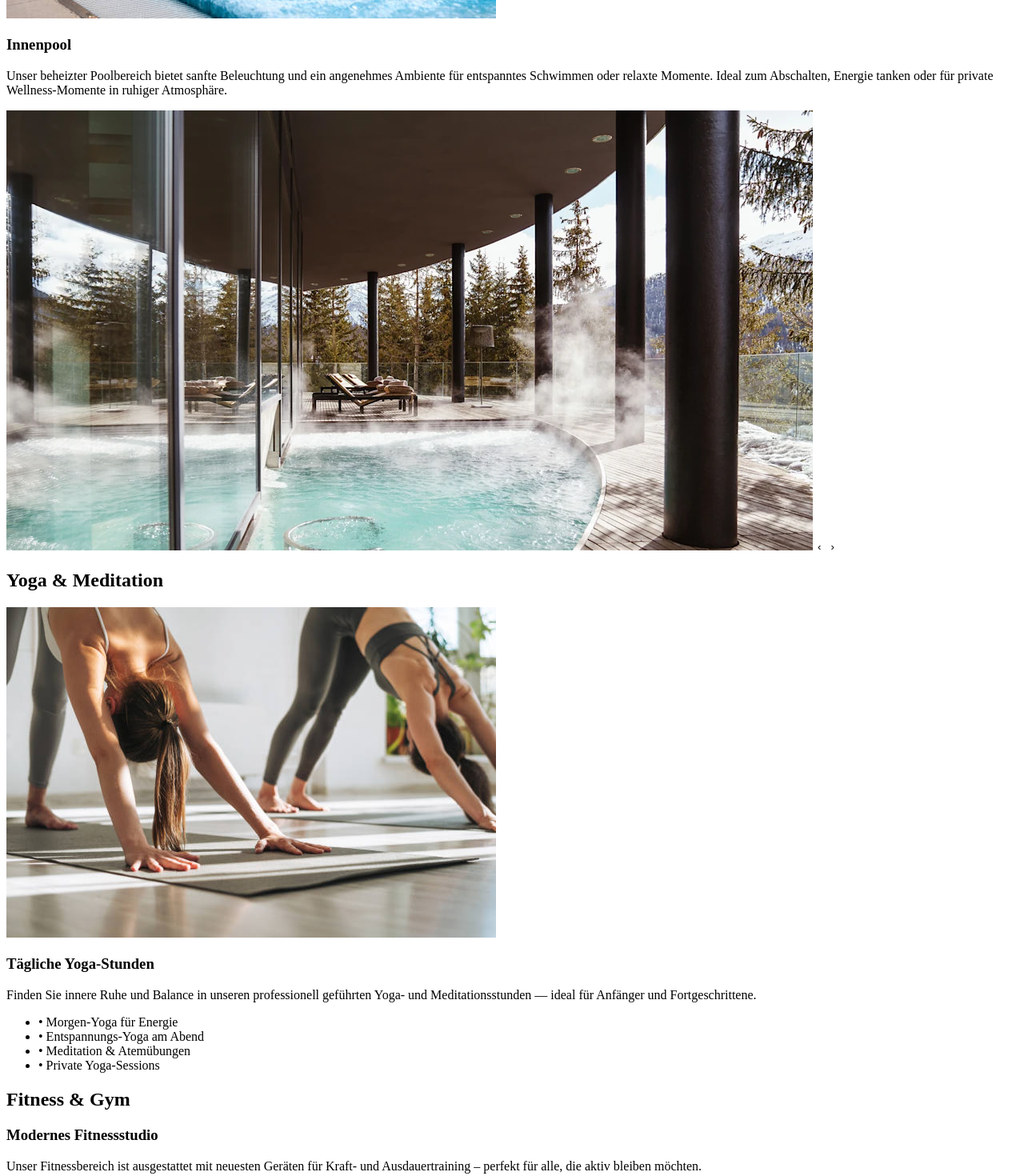
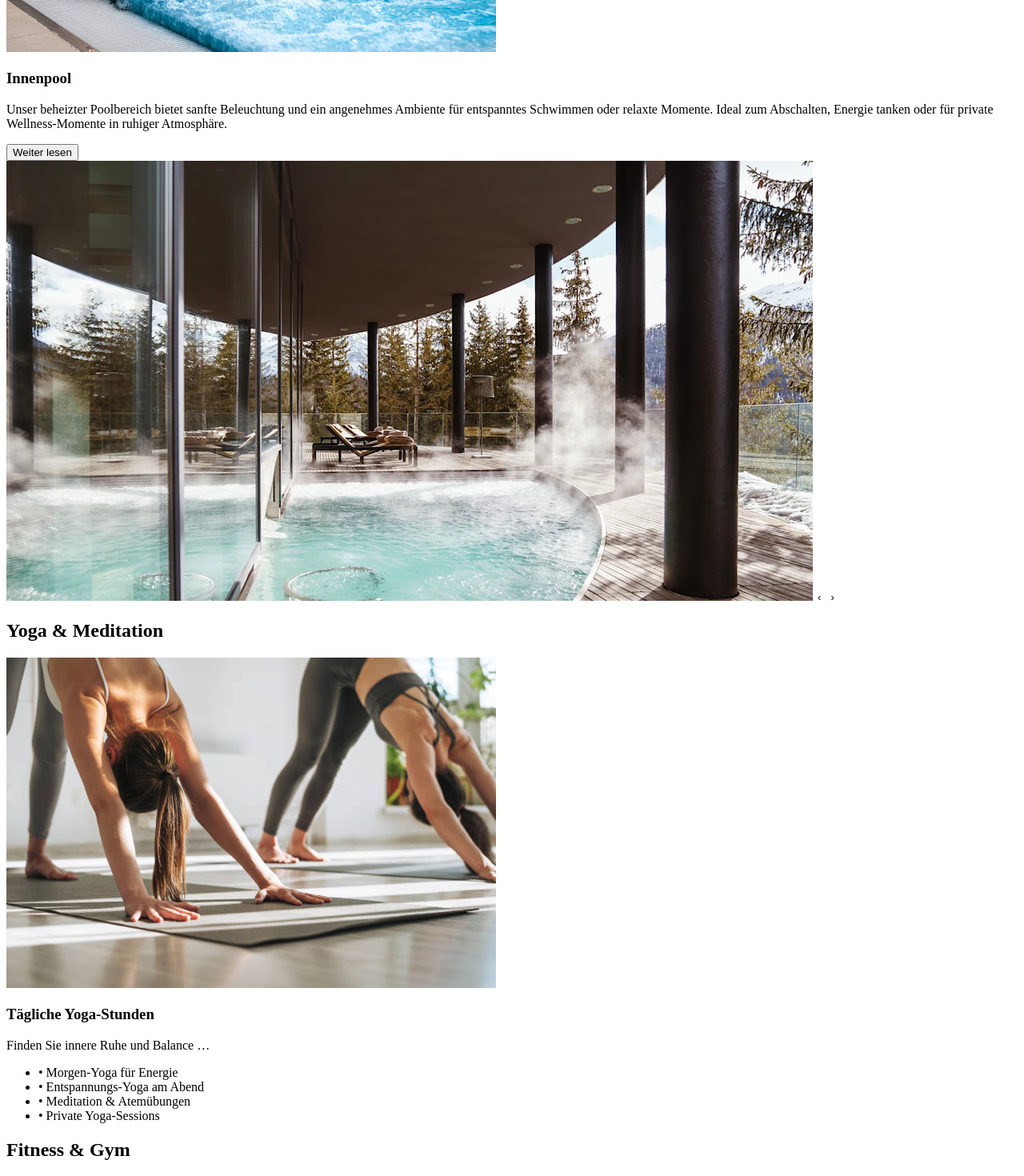
Before and after one commit to MOA-PROJEKT/final-hotel-project, a React (Vite) app in the folder frontend/vite-project/: page /wellness in a window 1280 px wide. Shown: the part 2400-3870 px from the top of the page at 80% size. Built offline with nearby package versions, Linux system fonts and the light colour scheme; the HTML template or start-up script is replaced by a standard one.

Commit message:
texte auf wellness seite zugeklappt

```diff
--- a/frontend/vite-project/src/pages/Wellness.jsx
+++ b/frontend/vite-project/src/pages/Wellness.jsx
@@ -1,5 +1,5 @@
-import React from "react";
-import { useState } from "react";
+import React, { useState } from "react";
+
 import Hero from "../assets/images/wellness/Hero.webp";
 import spaMassage from "../assets/images/wellness/spaMassage.jpg";
 import spaSauna from "../assets/images/wellness/spaSauna.jpg";
@@ -17,6 +17,39 @@ import ImageCarousel from "../components/ImageCaroussel.jsx";
 
 const carouselImages = [yoga1, yoga2, yoga3, yoga4, yoga5, yoga6];
 
+function ReadMore({ children }) {
+  const [expanded, setExpanded] = useState(false);
+
+  return (
+    <div className="relative">
+      {/* Textblock */}
+      <div
+        className={`
+          transition-all duration-500 ease-in-out overflow-hidden
+          ${expanded ? "max-h-[500px]" : "max-h-[120px]"}
+        `}
+      >
+        <div className={`${expanded ? "" : "line-clamp-3"}`}>{children}</div>
+      </div>
+
+      {/* Fade-out Effekt wenn NICHT expanded */}
+      {!expanded && (
+        <div className="absolute bottom-0 left-0 w-full h-12 bg-gradient-to-t from-stone-300/80 to-transparent pointer-events-none"></div>
+      )}
+
+      {/* Button rechts */}
+      <div className="flex justify-end mt-3">
+        <button
+          onClick={() => setExpanded(!expanded)}
+          className="text-amber-700 font-semibold hover:text-amber-900 transition"
+        >
+          {expanded ? "Weniger lesen" : "Weiter lesen"}
+        </button>
+      </div>
+    </div>
+  );
+}
+
 export default function Wellness() {
   return (
     <section>
@@ -27,16 +60,13 @@ export default function Wellness() {
           alt="hero bild"
           className="absolute inset-0 h-full w-full object-cover"
         />
-
         <div className="absolute inset-0 bg-slate-900/35" />
-
         <div className="relative z-10 flex min-h-[90vh] items-center justify-center">
           <div className="mx-auto max-w-3xl px-4 text-center text-white">
             <h1 className="text-4xl sm:text-5xl md:text-6xl font-semibold leading-tight">
               Wellness, Spa & Fitness.
             </h1>
 
-            {/* TERMIN BUCHEN BUTTON */}
             <button className="mt-8 inline-block px-8 py-3 bg-amber-300 text-black font-semibold rounded-full transition hover:bg-amber-600">
               Termin buchen
             </button>
@@ -71,13 +101,20 @@ export default function Wellness() {
                 className="w-full h-56 object-cover"
               />
               <div className="p-6">
-          <h3 className="text-2xl text-amber-600 mb-2">Premium Massage</h3>
+                <h3 className="text-2xl text-amber-600 mb-2">
+                  Premium Massage
+                </h3>
+
+                <ReadMore>
                   <p className="text-black">
-            Wohltuende Ganzkörper-, Aroma- oder Hot-Stone-Massagen für absolute Tiefenentspannung.
-            Lassen Sie den Stress des Alltags hinter sich und genießen Sie eine individuell abgestimmte
-            Behandlung, die Körper und Geist wieder in Balance bringt. Ideal, um neue Energie zu tanken
-            und tief zu entspannen.
+                    Wohltuende Ganzkörper-, Aroma- oder Hot-Stone-Massagen für
+                    absolute Tiefenentspannung. Lassen Sie den Stress des
+                    Alltags hinter sich und genießen Sie eine individuell
+                    abgestimmte Behandlung, die Körper und Geist wieder in
+                    Balance bringt. Ideal, um neue Energie zu tanken und tief zu
+                    entspannen.
                   </p>
+                </ReadMore>
               </div>
             </div>
 
@@ -89,12 +126,19 @@ export default function Wellness() {
                 className="w-full h-56 object-cover"
               />
               <div className="p-6">
-          <h3 className="text-2xl text-amber-600 mb-2">Finnische Sauna</h3>
+                <h3 className="text-2xl text-amber-600 mb-2">
+                  Finnische Sauna
+                </h3>
+
+                <ReadMore>
                   <p className="text-black">
-            Genießen Sie intensive Wärme und regenerative Erholung in unserer modernen Sauna.
-            Verschiedene Aufguss-Rituale und Ruhebereiche laden zum Abschalten ein und fördern
-            Wohlbefinden, Durchblutung und Entspannung. Perfekt für eine Auszeit vom Alltag.
+                    Genießen Sie intensive Wärme und regenerative Erholung in
+                    unserer modernen Sauna. Verschiedene Aufguss-Rituale und
+                    Ruhebereiche laden zum Abschalten ein und fördern
+                    Wohlbefinden, Durchblutung und Entspannung. Perfekt für eine
+                    Auszeit vom Alltag.
                   </p>
+                </ReadMore>
               </div>
             </div>
 
@@ -102,21 +146,26 @@ export default function Wellness() {
             <div className="bg-stone-300 rounded-2xl overflow-hidden border border-neutral-800">
               <img
                 src={spaPool2}
-          alt="Heated Pool"
+                alt="Pool"
                 className="w-full h-56 object-cover"
               />
               <div className="p-6">
                 <h3 className="text-2xl text-amber-600 mb-2">Innenpool</h3>
-          <p className="text-black-400">
-            Unser beheizter Poolbereich bietet sanfte Beleuchtung und ein angenehmes Ambiente
-            für entspanntes Schwimmen oder relaxte Momente. Ideal zum Abschalten, Energie tanken
-            oder für private Wellness-Momente in ruhiger Atmosphäre.
+
+                <ReadMore>
+                  <p className="text-black">
+                    Unser beheizter Poolbereich bietet sanfte Beleuchtung und
+                    ein angenehmes Ambiente für entspanntes Schwimmen oder
+                    relaxte Momente. Ideal zum Abschalten, Energie tanken oder
+                    für private Wellness-Momente in ruhiger Atmosphäre.
                   </p>
+                </ReadMore>
               </div>
             </div>
           </div>
         </div>
       </section>
+
       <section className="my-24">
         <ImageCarousel images={carouselImages} />
       </section>
@@ -140,9 +189,7 @@ export default function Wellness() {
                 Tägliche Yoga-Stunden
               </h3>
               <p className="text-black-400 leading-relaxed mb-4">
-                Finden Sie innere Ruhe und Balance in unseren professionell
-                geführten Yoga- und Meditationsstunden — ideal für Anfänger und
-                Fortgeschrittene.
+                Finden Sie innere Ruhe und Balance …
               </p>
 
               <ul className="text-black-400 space-y-2">
@@ -158,8 +205,6 @@ export default function Wellness() {
 
       {/* --- FITNESS SECTION --- */}
       <section className="mb-24">
-        {" "}
-        {/* Abstand zum Footer */}
         <div className="container mx-auto px-6">
           <h2 className="text-3xl font-semibold text-amber-600 mb-8">
             Fitness & Gym
@@ -170,10 +215,9 @@ export default function Wellness() {
               <h3 className="text-xl text-amber-600 mb-4">
                 Modernes Fitnessstudio
               </h3>
+
               <p className="text-black-400 leading-relaxed mb-4">
-                Unser Fitnessbereich ist ausgestattet mit neuesten Geräten für
-                Kraft- und Ausdauertraining – perfekt für alle, die aktiv
-                bleiben möchten.
+                Unser Fitnessbereich ist ausgestattet …
               </p>
 
               <ul className="text-black-400 space-y-2">
```
Lines whose indentation alone changed are shown as unchanged.
